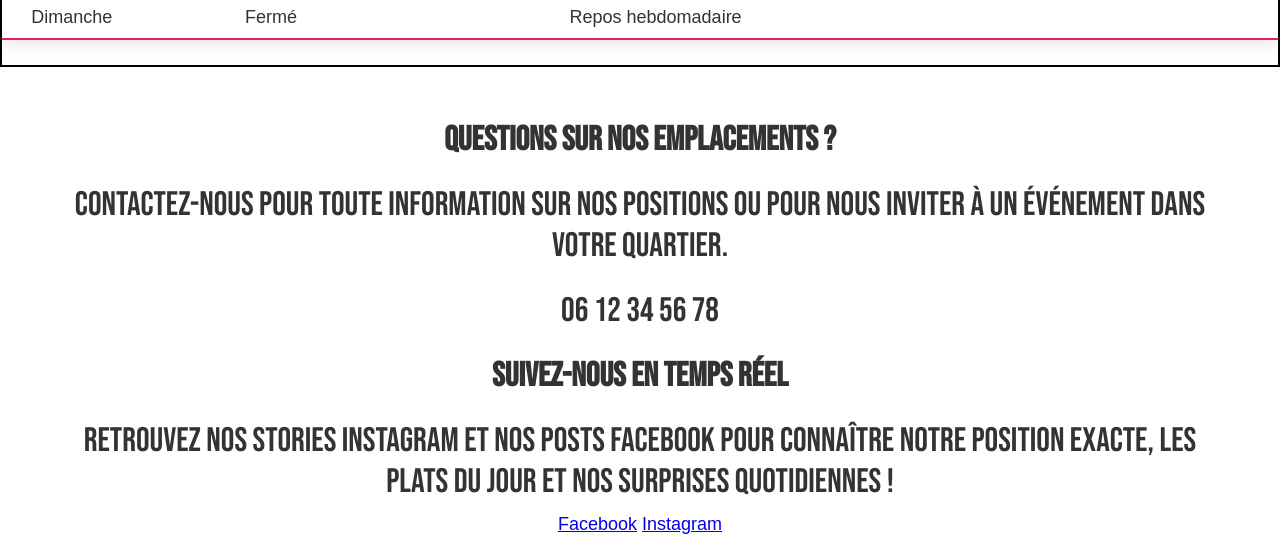
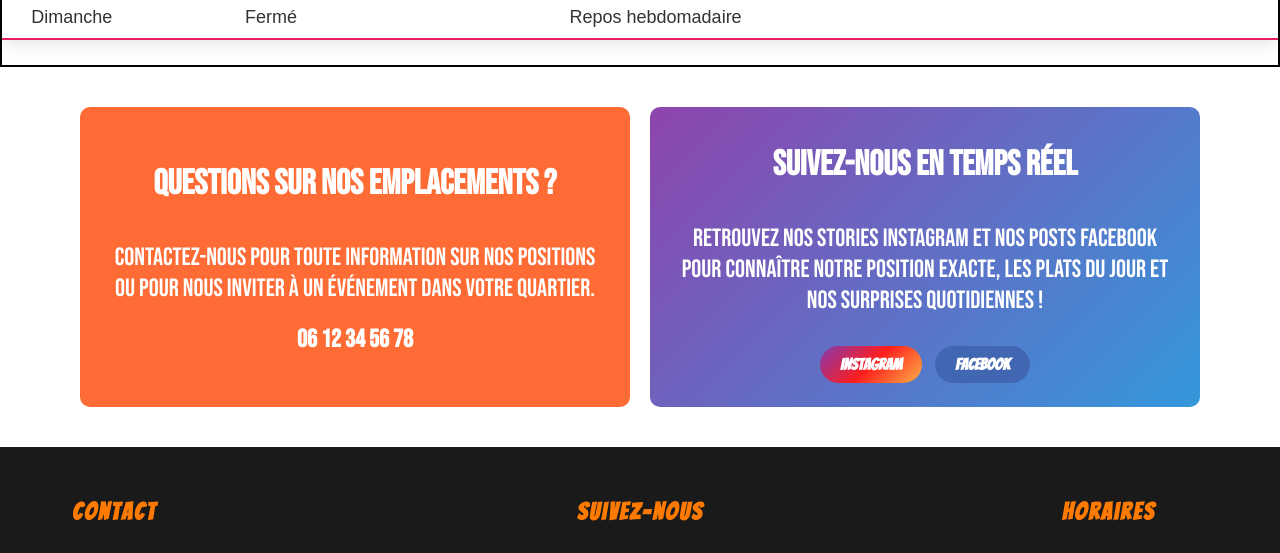
Before and after one commit to akpic2/food-truck2, a plain HTML site: page localisation.html in a window 1280 px wide. Shown: the part 1127-1680 px from the top of the page. Drawn offline with Linux system fonts and the light colour scheme.

Commit message:
localisation

```diff
--- a/assets/css/localisation.css
+++ b/assets/css/localisation.css
@@ -171,7 +171,7 @@ table {
 }
 
 table thead tr {
-	background-color: #e91e63;
+	background-color: var(--orange-spicy);
 	color: #ffffff;
 	text-align: left;
 }
@@ -279,7 +279,7 @@ h3 {
 	background-color: white;
 	display: flex;
 	justify-content: center;
-	padding: 20px;
+	padding: 40px;
 	gap: 20px;
 	flex-wrap: wrap;
 	max-width: 1200px;
--- a/localisation.html
+++ b/localisation.html
@@ -91,27 +91,6 @@
 		</table>
 	</section>
 
-	<section class="contenue">
-		<div>
-			<h3>Questions sur nos emplacements ?</h3>
-			<p>
-				Contactez-nous pour toute information sur nos positions ou pour nous
-				inviter à un événement dans votre quartier.
-			</p>
-			<p>06 12 34 56 78</p>
-		</div>
-		<div>
-			<h3>Suivez-nous en temps réel</h3>
-			<p>
-				Retrouvez nos stories Instagram et nos posts Facebook pour connaître
-				notre position exacte, les plats du jour et nos surprises quotidiennes
-				!
-			</p>
-			<a href="https://www.facebook.com/people/Sarah-Martinez/pfbid034tyt5qD33n9fbnRpSaRgrDVKNKnC7t76SpcC3a5ZKPXPrPtQEUkm7pUWLQWssvvKl/?rdid=WODN3MdiCLKZvADX&share_url=https%3A%2F%2Fwww.facebook.com%2Fshare%2F19DavMaN5m%2F">Facebook</a>
-			<a href="https://www.instagram.com/street_fusion28?igsh=MWpsYWQ3bzNrb2ZtZA==">Instagram</a>
-		</div>
-	</section>
-
 	<div class="contact-section">
 		<div class="contact-box">
 			<h3>Questions sur nos emplacements ?</h3>
@@ -129,8 +108,8 @@
 				!
 			</p>
 			<div class="social-links">
-				<a href="#" class="instagram-link">Instagram</a>
-				<a href="#" class="facebook-link">Facebook</a>
+				<a href="https://www.instagram.com/street_fusion28?igsh=MWpsYWQ3bzNrb2ZtZA==" class="instagram-link">Instagram</a>
+				<a href="https://www.facebook.com/share/19DavMaN5m/" class="facebook-link">Facebook</a>
 			</div>
 		</div>
 	</div>
```
